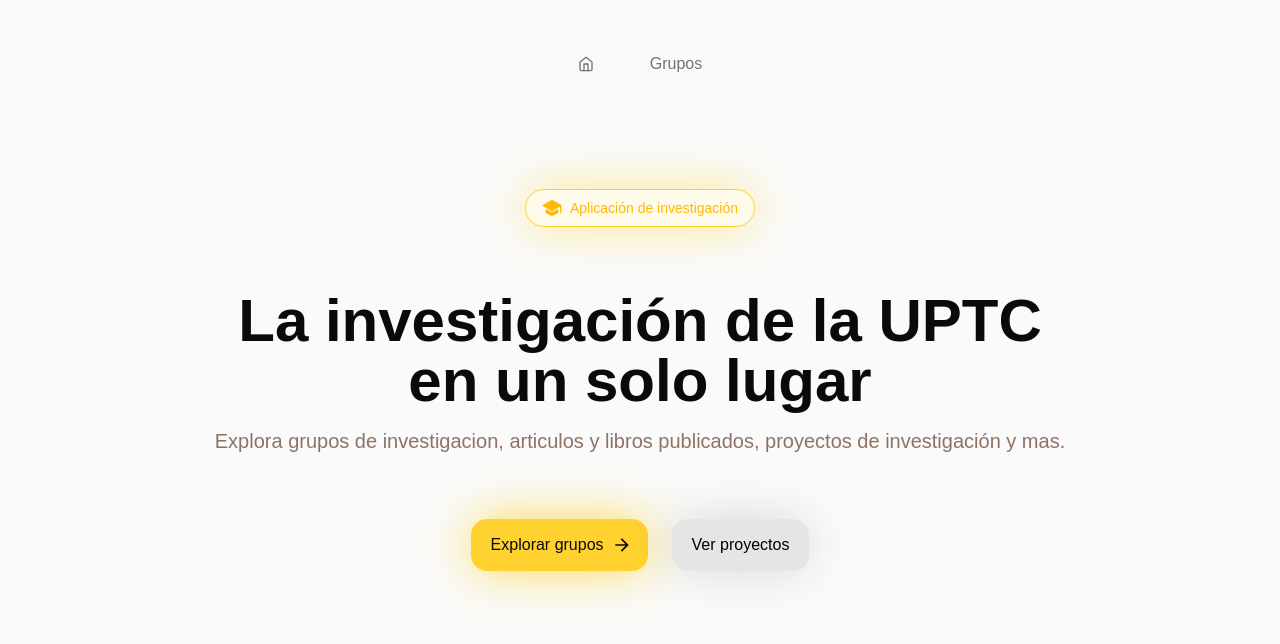
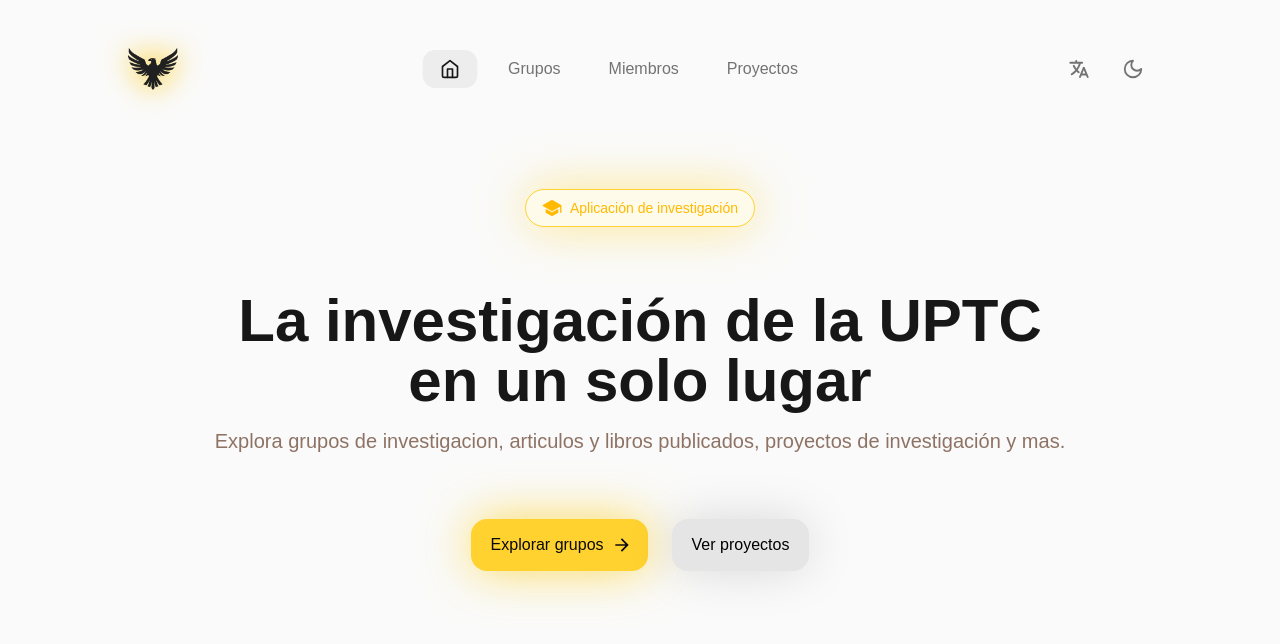
Before and after one commit to Proyecto-UPTC-Bibliometria/Frontend, a Next.js app: page / in a window 1280 px wide. Shown: the top 644 px of the page. Built offline with nearby package versions, Linux system fonts and the light colour scheme; a web font is replaced by a local one.

Commit message:
feat: Add buttons to header nav

```diff
--- /dev/null
+++ b/src/components/buttons/navButton.tsx
@@ -0,0 +1,7 @@
+export default function NavButton({ children }: { children: React.ReactNode }) {
+  return (
+    <button className="transition-all ease-in-out duration-200 nav-link relative px-2 py-2 before:origin-center before:rounded-xl flex items-center gap-1 text-neutral-500 hover:text-neutral-900 before:bg-transparent before:scale-50 hover:before:scale-105 hover:before:bg-neutral-200/60 cursor-pointer">
+      {children}
+    </button>
+  );
+}
--- a/src/components/layout/navBar.tsx
+++ b/src/components/layout/navBar.tsx
@@ -1,34 +1,64 @@
+"use client";
+
+import { FiHome } from "react-icons/fi";
+import NavLink from "../links/navLink";
+import NavButton from "../buttons/navButton";
+import { IoLanguage } from "react-icons/io5";
+import { LuMoon } from "react-icons/lu";
+import Image from "next/image";
+import logo from "../../../public/logo.webp";
 import Link from "next/link";
-import { FiHome } from "react-icons/fi";
 
 export default function NavBar() {
   return (
     <header className="flex justify-between items-center py-12 fixed w-full px-[10%]">
-      <div></div>
+      <div>
+        <Link
+          className="flex hover:scale-115 hover:rotate-z-3 transition-all ease-bounce duration-300"
+          href={"/"}
+        >
+          <Image
+            className="drop-shadow-yellow-center"
+            src={logo}
+            alt="UPTC smooth logo"
+            height={42}
+          />
+        </Link>
+      </div>
 
       <nav>
-        <ul className="flex gap-6 items-center">
+        <ul className="flex gap-4 items-center">
           <li>
-            <Link
-              className="text-neutral-500 hover:text-neutral-800 transition-all ease-in-out duration-200 nav-link relative px-4 py-2 before:bg-transparent before:scale-50 before:origin-center hover:before:bg-neutral-200/60 hover:before:scale-105 before:rounded-xl flex items-center gap-1"
-              href={"/"}
-            >
-              <FiHome className="p-0 h-min w-fit" />
-              {/* hola mundo a todos */}
-            </Link>
+            <NavLink href={"/"}>
+              <FiHome className="p-0 h-min w-fit" size={20} />
+            </NavLink>
           </li>
           <li>
-            <Link
-              className="text-neutral-500 hover:text-neutral-800 transition-all ease-in-out duration-200 nav-link relative px-4 py-2 before:bg-transparent before:scale-50 before:origin-center hover:before:bg-neutral-200/60 hover:before:scale-105 before:rounded-xl"
-              href={"/"}
-            >
-              Grupos
-            </Link>
+            <NavLink href={"/groups"}>Grupos</NavLink>
+          </li>
+          <li>
+            <NavLink href={"/members"}>Miembros</NavLink>
+          </li>
+          <li>
+            <NavLink href={"/proyects"}>Proyectos</NavLink>
           </li>
         </ul>
       </nav>
 
-      <div></div>
+      <div>
+        <ul className="flex gap-4 items-center">
+          <li>
+            <NavButton>
+              <IoLanguage size={22} />
+            </NavButton>
+          </li>
+          <li>
+            <NavButton>
+              <LuMoon size={22} />
+            </NavButton>
+          </li>
+        </ul>
+      </div>
     </header>
   );
 }
--- /dev/null
+++ b/src/components/links/navLink.tsx
@@ -0,0 +1,31 @@
+import Link from "next/link";
+import { useEffect, useState } from "react";
+
+export default function NavLink({
+  children,
+  href,
+}: {
+  children: React.ReactNode;
+  href: string;
+}) {
+  const [url, setUrl] = useState<string>("");
+
+  useEffect(() => {
+    const fullUrl = new URLSearchParams(window.location.href);
+
+    setUrl(fullUrl.toString());
+  }, [url]);
+
+  const styles = url.includes(href.replace("/", ""))
+    ? "text-neutral-900 before:scale-105 before:bg-neutral-200/60"
+    : "text-neutral-500 hover:text-neutral-900 before:bg-transparent before:scale-50 hover:before:scale-105 hover:before:bg-neutral-200/60";
+
+  return (
+    <Link
+      className={`transition-all ease-in-out duration-200 nav-link relative px-4 py-2 before:origin-center before:rounded-xl flex items-center gap-1 ${styles}`}
+      href={href}
+    >
+      {children}
+    </Link>
+  );
+}
--- a/src/components/sections/hero.tsx
+++ b/src/components/sections/hero.tsx
@@ -12,7 +12,7 @@
         </div>
 
         <div className="flex flex-col gap-4">
-          <h1 className="text-6xl font-bold text-neutral-950 text-center mx-[8%]">
+          <h1 className="text-6xl font-bold text-neutral-900 text-center mx-[8%]">
             La investigación de la UPTC en un solo lugar
             <span className="text-yellow-400"></span>
           </h1>
--- a/src/styles/globals.css
+++ b/src/styles/globals.css
@@ -2,6 +2,7 @@
 
 @theme {
   --shadow-yellow-center: 0px 0px 50px -2px oklch(85.2% 0.199 91.936);
+  --drop-shadow-yellow-center: 0px 0px 15px oklch(85.2% 0.199 91.936);
   --shadow-black-center: 0px 0px 50px -2px #000;
   --ease-bounce: cubic-bezier(0.34, 1.56, 0.64, 1);
 }
```
Also changed, not shown: public/logo.webp (added).
